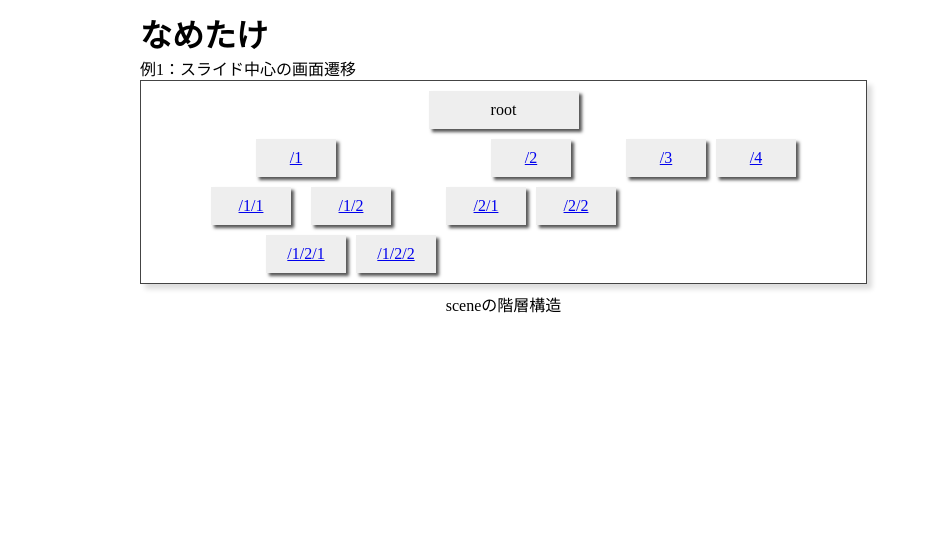
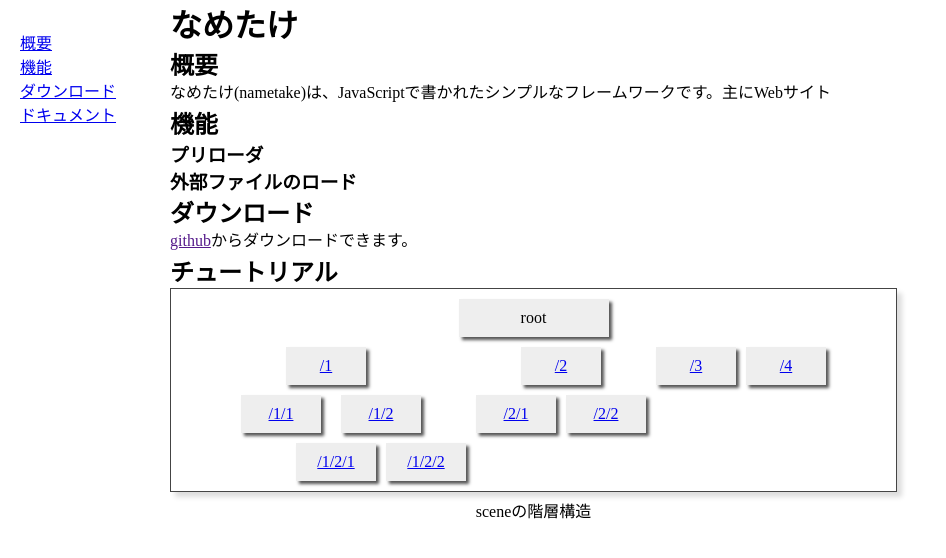
Before and after one commit to hitsujiwool/jquery-nametake, a plain HTML site: page example/index.html in a window 1280 px wide. Shown: the whole page, without its empty margins (0-946 px from the left). Drawn offline with nearby package versions, Linux system fonts and the light colour scheme.

Commit message:
サンプル作り

```diff
--- a/example/index.html
+++ b/example/index.html
@@ -11,9 +11,25 @@
 		<script src="./site.js"></script>
 	</head>
 	<body>
-		<h1>なめたけ</h1>
-		<div id="slide">
-			<p>例1：スライド中心の画面遷移
+		<div id="navigation">
+			<ul>
+				<li><a href="#summary">概要</a></li>
+				<li><a href="#features">機能</a></li>
+				<li><a href="#download">ダウンロード</a></li>
+				<li><a href="#document">ドキュメント</a></li>
+			</ul>
+		</div>
+		<div id="content">
+			<h1>なめたけ</h1>
+			<h2 id="summary">概要</h2>
+			<p>なめたけ(nametake)は、JavaScriptで書かれたシンプルなフレームワークです。主にWebサイト</p>
+			<h2>機能</h2>
+			<h3>プリローダ</h3>
+			<h3>外部ファイルのロード</h3>
+			<h2>ダウンロード</h2>
+			<p><a href=''>github</a>からダウンロードできます。</p>
+
+			<h2>チュートリアル</h2>
 			<div class="map">
 				<div class="inner">
 					<span>root</span>
@@ -22,7 +38,7 @@
 							<a href="./#!/1">/1</a>
 							<ul>
 								<li class="left"><a href="./#!/1/1">/1/1</a></li><!--
-								--><li>
+							--><li>
 									<a href="./#!/1/2">/1/2</a>
 									<ul>
 										<li><a href="./#!/1/2/1" class="tight bottom">/1/2/1</a></li><!--
--- a/example/site.js
+++ b/example/site.js
@@ -1,6 +1,6 @@
 $(function() {
   $.nametake.debug = true;
-  var nametake = $.nametake('#slide', {
+  var nametake = $.nametake('.pages', {
     changeHash: false,
     enablePreloader: false,
     lock: true,
--- a/example/style.css
+++ b/example/style.css
@@ -6,15 +6,25 @@
   list-style-position: inside;
 }
 body {
-  margin: 0 auto;
-  width: 1000px;
-  padding: 10px;
+}
+p {
+  line-height: 150%;
+}
+
+#navigation {
+  margin: 30px 0 0 20px;
+  width: 150px;
+  float: left;
+}
+#content {
+  float: left;
 }
 .caption {
   margin: 8px 0 10px 0;
 }
 .map {
   width: 727px;
+  margin: 0 auto;
   text-align: center;
   position: relative;
 }
```
